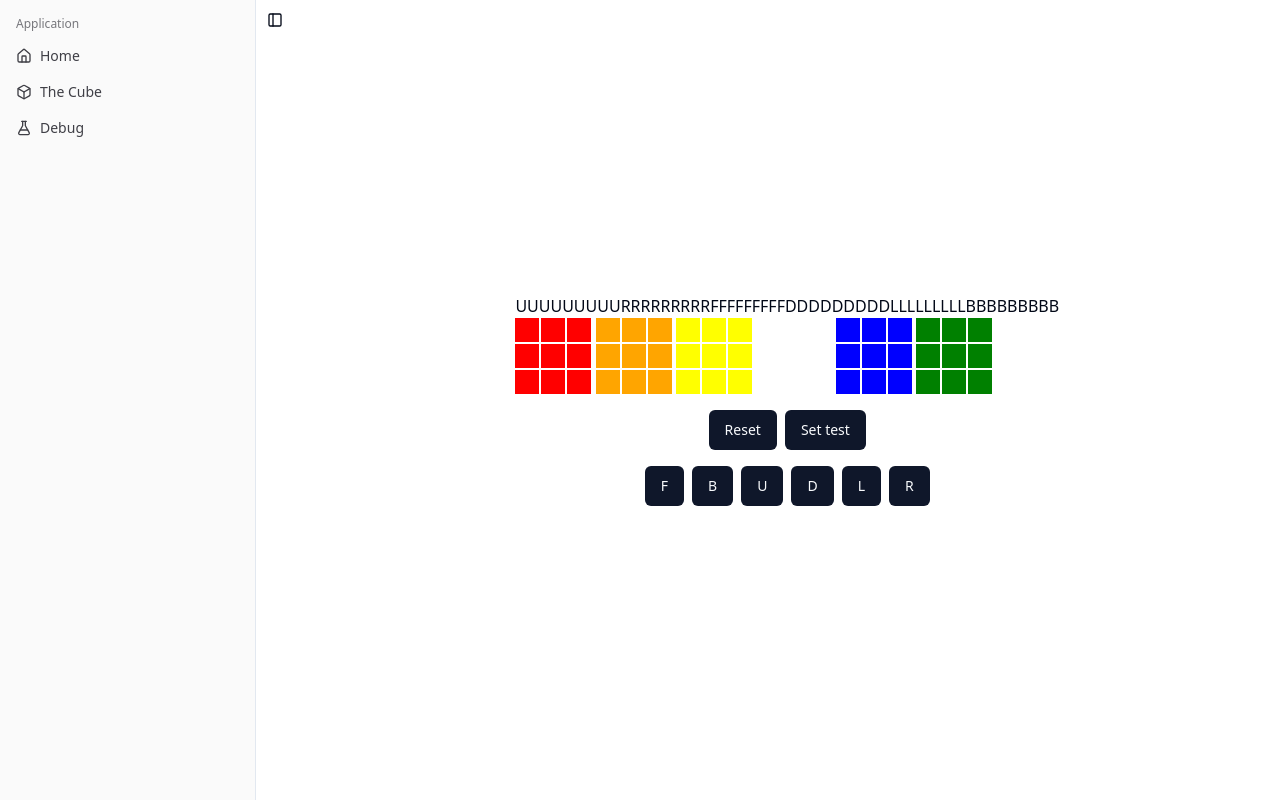
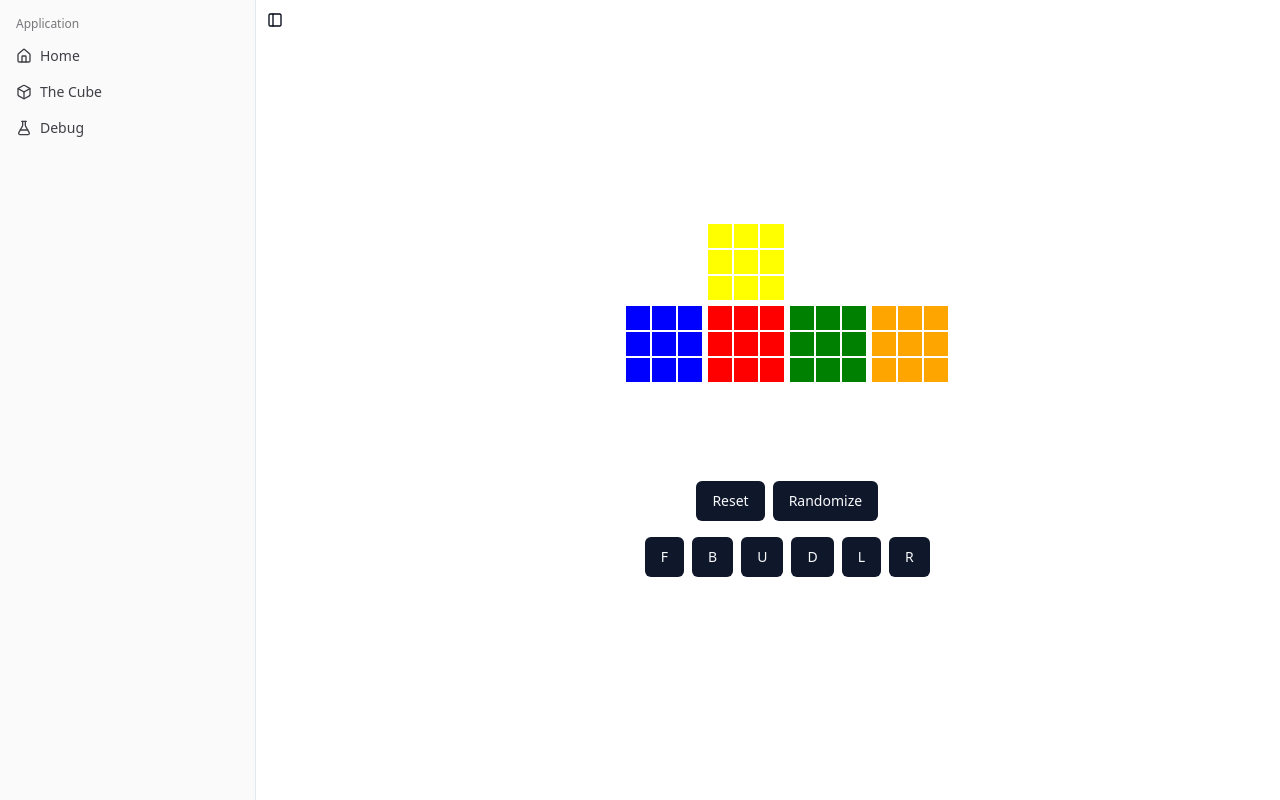
Before and after one commit to EricssonXD/RubikJS, a SvelteKit app: page /debug in a window 1280 px wide. Built offline with nearby package versions, Linux system fonts and the light colour scheme.

Commit message:
offset + test color not working at all

```diff
--- a/package.json
+++ b/package.json
@@ -27,6 +27,7 @@
 		"@sveltejs/adapter-cloudflare": "^4.8.0",
 		"@sveltejs/kit": "^2.0.0",
 		"@sveltejs/vite-plugin-svelte": "^4.0.0",
+		"@threlte/studio": "0.1.0-next.27",
 		"autoprefixer": "^10.4.20",
 		"bits-ui": "1.0.0-next.77",
 		"clsx": "^2.1.1",
--- a/src/routes/cube/+page.svelte
+++ b/src/routes/cube/+page.svelte
@@ -3,13 +3,21 @@
 	import { Canvas } from '@threlte/core';
 	import Scene from './scene.svelte';
 	import { PerfMonitor } from '@threlte/extras';
+	import { Studio } from '@threlte/studio';
 
 	let { data }: { data: PageData } = $props();
 </script>
 
 <div class="fixed size-full">
 	<Canvas>
-		<PerfMonitor anchorX={'right'} logsPerSecond={30} />
-		<Scene />
+		{#if false}
+			<Studio>
+				<PerfMonitor anchorX={'right'} logsPerSecond={30} />
+				<Scene />
+			</Studio>
+		{:else}
+			<PerfMonitor anchorX={'right'} logsPerSecond={30} />
+			<Scene />
+		{/if}
 	</Canvas>
 </div>
--- a/src/routes/cube/cube.svelte
+++ b/src/routes/cube/cube.svelte
@@ -1,8 +1,35 @@
 <script lang="ts">
 	import { T } from '@threlte/core';
+	import { onMount } from 'svelte';
+	import { Color, type BoxGeometry, type ColorRepresentation, type MeshBasicMaterial } from 'three';
+
+	let material = $state<MeshBasicMaterial>();
+	let geometry = $state<BoxGeometry>();
+
+	const colors: ColorRepresentation[] = [];
+	const color = new Color();
+	onMount(() => {
+		// generate for each side of the cube a different color
+		const position = geometry!.attributes.position;
+		for (let i = 0; i < position.count; i += 6) {
+			color.setHex(Math.random() * 0xffffff);
+
+			// first face
+
+			colors.push(color.r, color.g, color.b);
+			colors.push(color.r, color.g, color.b);
+			colors.push(color.r, color.g, color.b);
+
+			// second face
+
+			colors.push(color.r, color.g, color.b);
+			colors.push(color.r, color.g, color.b);
+			colors.push(color.r, color.g, color.b);
+		}
+	});
 </script>
 
 <T.Mesh>
-	<T.BoxGeometry />
-	<T.MeshMatcapMaterial color={'blue'} />
+	<T.BoxGeometry bind:ref={geometry} toNonIndexed vertexColors color={colors} />
+	<T.MeshBasicMaterial bind:ref={material} />
 </T.Mesh>
--- a/src/routes/cube/rubiks-cube.svelte
+++ b/src/routes/cube/rubiks-cube.svelte
@@ -7,10 +7,18 @@
 	const sizeZ = 3;
 	const gap = 0.1;
 
+	const offsetX = ((sizeX - 1) * (1 + gap)) / 2;
+	const offsetY = ((sizeY - 1) * (1 + gap)) / 2;
+	const offsetZ = ((sizeZ - 1) * (1 + gap)) / 2;
+
 	for (let x = 0; x < sizeX; x++) {
 		for (let y = 0; y < sizeY; y++) {
 			for (let z = 0; z < sizeZ; z++) {
-				cubes.push({ x: x * (1 + gap), y: y * (1 + gap), z: z * (1 + gap) });
+				cubes.push({
+					x: x * (1 + gap) - offsetX,
+					y: y * (1 + gap) - offsetY,
+					z: z * (1 + gap) - offsetZ
+				});
 			}
 		}
 	}
--- a/src/routes/cube/scene.svelte
+++ b/src/routes/cube/scene.svelte
@@ -16,9 +16,8 @@
 
 <T.DirectionalLight position={[0, 10, 10]} />
 
-<Grid infiniteGrid fadeDistance={30} sectionSize={1}></Grid>
+<!-- <Grid infiniteGrid fadeDistance={30} sectionSize={1}></Grid> -->
 <Stars />
 
-<Float floatIntensity={1.2} rotationIntensity={1.2} rotationSpeed={1}>
-	<RubiksCube />
-</Float>
+<Float floatIntensity={1.2} rotationIntensity={1.2} rotationSpeed={1}></Float>
+<RubiksCube />
--- a/src/routes/debug/+page.svelte
+++ b/src/routes/debug/+page.svelte
@@ -18,7 +18,7 @@
 	</div>
 	<div class="flex flex-row gap-2">
 		<Button onclick={() => rubiksCube.identity()}>Reset</Button>
-		<Button onclick={() => rubiksCube.randomize()}>Set test</Button>
+		<Button onclick={() => rubiksCube.randomize()}>Randomize</Button>
 	</div>
 	<div class="flex flex-row gap-2">
 		<Button
--- a/src/routes/debug/cube-face.svelte
+++ b/src/routes/debug/cube-face.svelte
@@ -1,12 +1,19 @@
 <script lang="ts">
-	import { colorMap  } from '$lib/rubiks/rubiks.svelte';
+	import { colorMap } from '$lib/rubiks/rubiks.svelte';
+	import type { ClassArray, ClassDictionary } from 'clsx';
 
-	let { face }: { face: string[] } = $props();
+	let {
+		face,
+		class: className
+	}: { face: string[]; class?: string | ClassArray | ClassDictionary | null | undefined } =
+		$props();
 </script>
 
 <!-- A 3x3 cube with different colors -->
-<div class="inline-grid grid-cols-3 gap-0.5">
-	{#each face as slot}
-		<div class="h-6 w-6" style="background-color: {colorMap[slot]}"></div>
-	{/each}
+<div class={className}>
+	<div class="inline-grid grid-cols-3 gap-0.5 border border-white">
+		{#each face as slot}
+			<div class="h-6 w-6" style="background-color: {colorMap[slot]}"></div>
+		{/each}
+	</div>
 </div>
--- a/src/routes/debug/cube.svelte
+++ b/src/routes/debug/cube.svelte
@@ -4,19 +4,16 @@
 
 	let { rubiksCube }: { rubiksCube: RubiksCube } = $props();
 
-	const cube = $derived(rubiksCube.cube)
+	const cube = $derived(rubiksCube.cube);
 
 	// $inspect(rubiksCube.cube);
 </script>
 
-<div>
-	{rubiksCube.asString()}
+<div class="inline-grid grid-cols-4 gap-1">
+	<CubeFace class="col-start-2" face={cube.U}></CubeFace>
+	<CubeFace class="col-start-1" face={cube.L}></CubeFace>
+	<CubeFace face={cube.F}></CubeFace>
+	<CubeFace face={cube.R}></CubeFace>
+	<CubeFace face={cube.B}></CubeFace>
+	<CubeFace class="col-start-2" face={cube.D}></CubeFace>
 </div>
-<div>
-	<CubeFace face={cube.F}></CubeFace>
-	<CubeFace face={cube.B}></CubeFace>
-	<CubeFace face={cube.U}></CubeFace>
-	<CubeFace face={cube.D}></CubeFace>
-	<CubeFace face={cube.L}></CubeFace>
-	<CubeFace face={cube.R}></CubeFace>
-</div>
```
Also changed, not shown: 1 other file (tests, documents, lock files or other folders).
